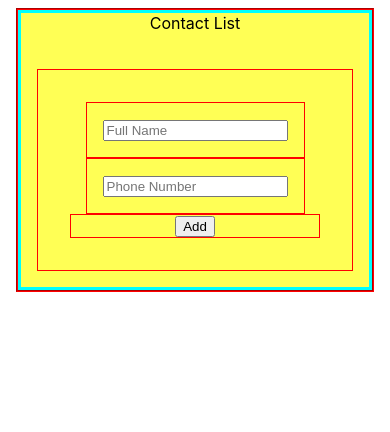
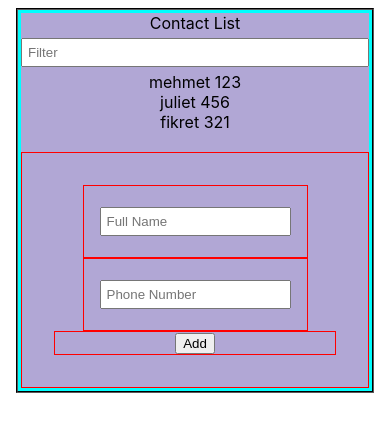
Before and after one commit to BilalOzd/telephone-book, a React (Create React App) app: page / in a window 390 px wide. Shown: the top 432 px of the page. Built offline with nearby package versions, Linux system fonts and the light colour scheme.

Commit message:
telephone-book list and form completed

```diff
--- a/package.json
+++ b/package.json
@@ -3,6 +3,7 @@
   "version": "0.1.0",
   "private": true,
   "dependencies": {
+    "@babel/plugin-proposal-private-property-in-object":"7.21.11",
     "@testing-library/jest-dom": "^5.17.0",
     "@testing-library/react": "^13.4.0",
     "@testing-library/user-event": "^13.5.0",
--- a/src/Components/Contacts/Form/index.css
+++ b/src/Components/Contacts/Form/index.css
@@ -1,17 +1,17 @@
 .formParent{
     border: 1px solid red;
-    margin: 1rem;
+    margin: 0;
     padding: 2rem 2rem;
     text-align: center;
 }
 
-.input{
+.formInput{
   display: inline-block;
   border: 1px solid red;
   padding: 1rem 1rem;
   vertical-align: middle;
 }
 
-.button{
+.addButton{
   border: 1px solid red
 }
--- a/src/Components/Contacts/Form/index.js
+++ b/src/Components/Contacts/Form/index.js
@@ -5,23 +5,31 @@ import './index.css';
 const initialFormValues = {fullname: "", phone_number:""}
 
 function Form({addContact, contacts}) {
-    const [form, setForm] = useState(initialFormValues)
+    const [form, setForm] = useState(initialFormValues) //you can set the initial value inside of the useState func. by declaring as parameter
 
     useEffect(() => {
+        //useEffect works as a side effect operation of useState
+
+        //the code we want to execute when useState worked
         setForm(initialFormValues);
-    }, [contacts])
+
+        //optional return operation to "clean up"
+    }, [contacts]) //dependency array
 
     const OnChangeInput = (event) => {
         setForm({...form, [event.target.name]: event.target.value})
     }
 
     const OnSubmitInput = (event) => {
+        //When the form element is interacted with data, it reloads the page
+        //We can prevent this with preventDefault()
         event.preventDefault();
 
         if(form.fullname === '' || form.phone_number === ''){
             return false;
         }
 
+        //gönderdiğimiz fonk. içine önceki verileri ve yeni veriyi koyuyoruz
         addContact([...contacts, form])
     }
 
@@ -29,25 +37,23 @@ function Form({addContact, contacts}) {
         <div className="formParent">
 
             <form onSubmit={OnSubmitInput}>
-                <div className="input">
+                <div className="formInput">
                     <input
                      name="fullname"
                      value={form.fullname}
                      placeholder="Full Name"
                      onChange={OnChangeInput}
-                     //value={form.firstName}
                     />
                 </div>
-                <div className="input">
+                <div className="formInput">
                     <input
                      name="phone_number"
                      value={form.phone_number}
                      placeholder="Phone Number"
                      onChange={OnChangeInput}
-                     //value={form.lastName}
                     />
                 </div>
-                <div className="button">
+                <div className="addButton">
                     <button>Add</button>
                 </div>
             </form>
--- a/src/Components/Contacts/List/index.js
+++ b/src/Components/Contacts/List/index.js
@@ -1,13 +1,35 @@
+import { useState } from "react";
 
 
-function List() {
+function List({contacts}) {
+    const [filteredText, setFilteredText] = useState([]);
+
+    const filter = contacts.filter((item) => {
+        return Object.keys(item).some((key) =>
+         item[key].toString().toLowerCase().includes(filteredText)
+        )
+    })
+
     return(
         <div>
-
+        <div>
+            <input
+             placeholder="Filter"
+             value={filteredText}
+             onChange={(e) => setFilteredText(e.target.value)}
+            />
+        </div>
+        <div>
+            <ul>
+                {
+                    filter.map((contact, index) => (
+                        <li key={index}>{contact.fullname} {contact.phone_number}</li>
+                    ))
+                }
+            </ul>
+        </div>
         </div>
     )
-
-
 }
 
 export default List
--- a/src/Components/Contacts/index.css
+++ b/src/Components/Contacts/index.css
@@ -1,3 +1,19 @@
 .contactsParent{
     border: 3px solid aqua
 }
+
+input{
+    width: 100%;
+    margin-top: 5px;
+    margin-bottom: 5px;
+    padding: 5px;
+    box-sizing: border-box;
+    -webkit-box-sizing: border-box;
+    -moz-box-sizing: border-box;
+}
+
+ul,li{
+    margin: 0px;
+    padding: 0px;
+    list-style-type: none;
+}
--- a/src/Components/Contacts/index.js
+++ b/src/Components/Contacts/index.js
@@ -4,15 +4,19 @@ import Form from './Form';
 import List from './List';
 
 function Contacts() {
-    const [contacts, setContacts] = useState([])
+    const [contacts, setContacts] = useState([
+        {fullname: "mehmet", phone_number: 123},
+        {fullname: "juliet", phone_number: 456},
+        {fullname: "fikret", phone_number: 321}
+    ])
 
     useEffect(() => {
-        console.log(contacts);
+        console.log("contacts array in Contacts/index.js: ", contacts);
     }, [contacts])
 
     return(
         <div className='contactsParent'> Contact List
-            <List/>
+            <List contacts={contacts} />
             <br/>
             <Form addContact={setContacts} contacts={contacts}/>
         </div>
--- a/src/index.css
+++ b/src/index.css
@@ -14,9 +14,9 @@ code {
 
 .App{
   margin: 8px 16px auto 16px;
-  border: 2px solid red;
+  border: 2px solid rgb(6, 6, 6);
   box-sizing:border-box;
   border-style: groove;
   text-align: center;
-  background-color: #FFFF55;
+  background-color: #2e138f5f;
 }
```
